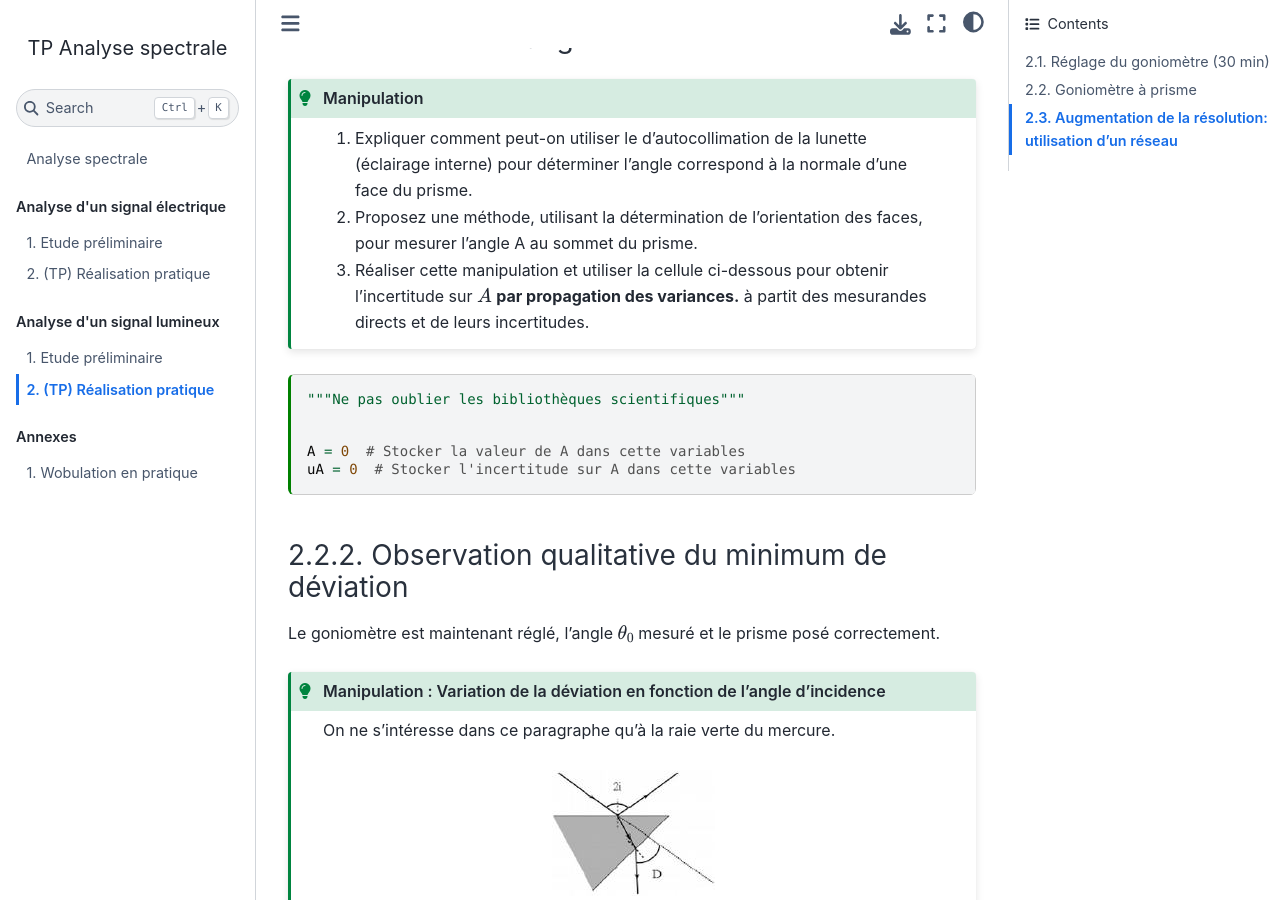
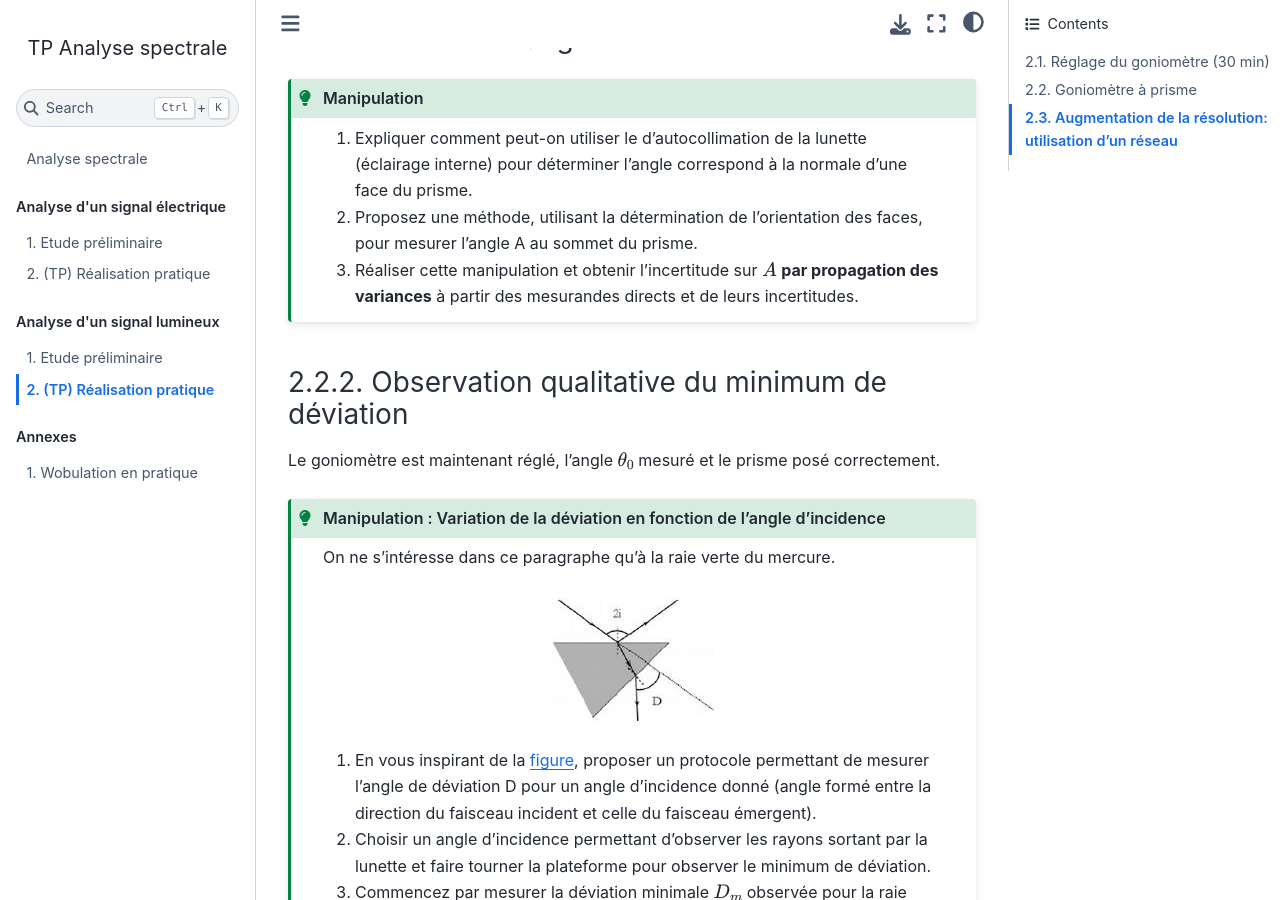
Before and after one commit to pcsi3physiquestan/tp4_analspec_sources, a Jupyter Book: the page built from notebook/anspec_optique_tp.md, in a window 1280 px wide and 900 px high, scrolled down 3283 px. Built offline with Jupyter Book 1.0.4 settings and Sphinx 7.4.7 and the Sphinx Book theme 1.1.4, drawn with Linux system fonts in a browser that asks for light colours; some of the changed text lies outside the part shown.

Commit message:
Mise à jour des sources

`````diff
--- a/notebook/anspec_optique_tp.md
+++ b/notebook/anspec_optique_tp.md
@@ -79,15 +79,10 @@ Ces réglages n'étant pas au programme, appeler le professeur pour qu'il les r
 :class: tip
 1. Expliquer comment peut-on utiliser le d'autocollimation de la lunette (éclairage interne) pour déterminer l'angle correspond à la normale d'une face du prisme.
 2. Proposez une méthode, utilisant la détermination de l'orientation des faces, pour mesurer l'angle A au sommet du prisme.
-3. Réaliser cette manipulation et utiliser la cellule ci-dessous pour obtenir l'incertitude sur $A$ __par propagation des variances.__ à partit des mesurandes directs et de leurs incertitudes.
+3. Réaliser cette manipulation et obtenir l'incertitude sur $A$ __par propagation des variances__ à partir des mesurandes directs et de leurs incertitudes.
 ````
-```{code-cell}
-"""Ne pas oublier les bibliothèques scientifiques"""
 
 
-A = 0  # Stocker la valeur de A dans cette variables
-uA = 0  # Stocker l'incertitude sur A dans cette variables
-```
 ### Observation qualitative du minimum de déviation
 Le goniomètre est maintenant réglé, l'angle $\theta_0$ mesuré et le prisme posé correctement.
 
`````
Also changed, not shown: other parts of notebook/anspec_optique_tp.md (+3 -3 lines).
